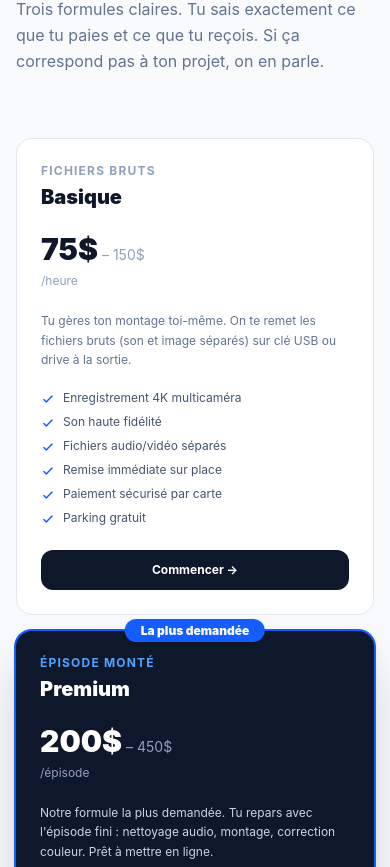
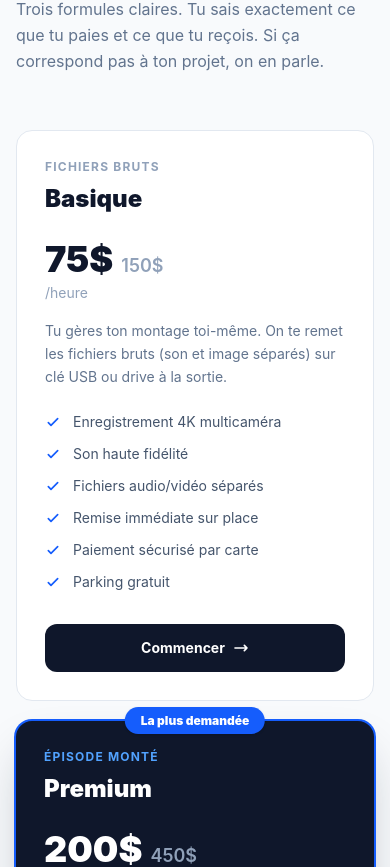
Before and after one commit to hackelh/multi-rec-studio, a Next.js app: page / in a window 390 px wide. Shown: the part 3975-4842 px from the top of the page. Built offline with nearby package versions, Linux system fonts and the light colour scheme.

Commit message:
correction des cartes

```diff
--- a/components/Pricing.tsx
+++ b/components/Pricing.tsx
@@ -16,13 +16,13 @@ function CalendarWidget({ lang }: { lang: string }) {
   const days = lang === "fr" ? DAYS_FR : DAYS_EN;
 
   return (
-    <div className="bg-white border border-slate-200 rounded-2xl p-6 shadow-sm">
+    <div className="bg-white border border-slate-200 rounded-2xl p-6">
       <div className="flex items-center justify-between mb-4">
         <div>
           <p className="font-black text-slate-900 text-sm">{lang === "fr" ? "Juin 2026" : "June 2026"}</p>
           <p className="text-slate-400 text-xs mt-0.5">Multi Rec Studio · Laval</p>
         </div>
-        <div className="flex gap-3 text-xs text-slate-400">
+        <div className="flex gap-4 text-xs text-slate-400">
           <span className="flex items-center gap-1.5">
             <span className="w-2.5 h-2.5 rounded-sm bg-blue-100 border border-blue-300" />
             {lang === "fr" ? "Disponible" : "Available"}
@@ -50,7 +50,7 @@ function CalendarWidget({ lang }: { lang: string }) {
               className={`
                 aspect-square rounded-lg text-xs font-semibold transition-all
                 ${slot === true ? "bg-blue-50 text-blue-700 hover:bg-blue-600 hover:text-white cursor-pointer" : ""}
-                ${slot === "taken" ? "bg-slate-50 text-slate-200 cursor-not-allowed line-through" : ""}
+                ${slot === "taken" ? "bg-slate-50 text-slate-300 cursor-not-allowed line-through" : ""}
                 ${slot === false ? "text-slate-200 cursor-not-allowed" : ""}
               `}
             >
@@ -78,7 +78,7 @@ export default function Pricing() {
       <div className="max-w-7xl mx-auto px-4 sm:px-6 lg:px-8">
 
         {/* Header */}
-        <div className="mb-16">
+        <div className="mb-14">
           <span className="inline-block bg-slate-100 text-slate-600 text-xs font-bold px-4 py-1.5 rounded-full mb-4 tracking-widest uppercase">
             {t.pricing.sectionBadge}
           </span>
@@ -90,101 +90,122 @@ export default function Pricing() {
           </p>
         </div>
 
-        {/* Plans + Calendar */}
-        <div className="grid grid-cols-1 lg:grid-cols-5 gap-6 lg:gap-8 mb-12">
-
-          {/* Plans  3 cols */}
-          <div className="lg:col-span-3 grid grid-cols-1 sm:grid-cols-3 gap-4">
+        {/* Pricing cards — full width, 3 equal columns */}
+        <div className="grid grid-cols-1 md:grid-cols-3 gap-5 mb-8">
           {t.pricing.plans.map((plan) => (
             <div
               key={plan.id}
-                className={`relative rounded-2xl p-6 flex flex-col transition-all ${
+              className={`relative rounded-2xl p-7 flex flex-col transition-all hover:scale-[1.01] ${
                 plan.featured
                   ? "bg-slate-900 text-white ring-2 ring-blue-600 shadow-2xl shadow-slate-900/30"
                   : "bg-white border border-slate-200 text-slate-900 hover:shadow-lg"
               }`}
             >
+              {/* Popular badge */}
               {plan.featured && (
-                  <div className="absolute -top-3.5 left-1/2 -translate-x-1/2">
-                    <span className="bg-blue-600 text-white text-xs font-black px-4 py-1 rounded-full shadow">
+                <div className="absolute -top-3.5 left-1/2 -translate-x-1/2 whitespace-nowrap">
+                  <span className="bg-blue-600 text-white text-xs font-black px-4 py-1.5 rounded-full shadow">
                     {t.pricing.popular}
                   </span>
                 </div>
               )}
 
-                <div className="mb-5">
-                  <p className={`text-xs font-bold tracking-widest uppercase mb-1 ${plan.featured ? "text-blue-400" : "text-slate-400"}`}>
+              {/* Plan header */}
+              <div className="mb-6">
+                <p className={`text-xs font-bold tracking-widest uppercase mb-2 ${plan.featured ? "text-blue-400" : "text-slate-400"}`}>
                   {plan.badge}
                 </p>
-                  <h3 className={`text-xl font-black ${plan.featured ? "text-white" : "text-slate-900"}`}>
+                <h3 className={`text-2xl font-black ${plan.featured ? "text-white" : "text-slate-900"}`}>
                   {plan.name}
                 </h3>
               </div>
 
-                <div className="mb-5">
-                  <div className="flex items-baseline gap-1">
-                    <span className={`text-3xl font-black ${plan.featured ? "text-white" : "text-slate-900"}`}>
+              {/* Price */}
+              <div className="mb-4">
+                <div className="flex items-baseline gap-2 flex-wrap">
+                  <span className={`text-4xl font-black ${plan.featured ? "text-white" : "text-slate-900"}`}>
                     {plan.price}
                   </span>
-                    <span className={`text-sm ${plan.featured ? "text-slate-400" : "text-slate-400"}`}>
-                      – {plan.priceMax}
+                  <span className={`text-lg font-semibold ${plan.featured ? "text-slate-400" : "text-slate-400"}`}>
+                    {plan.priceMax}
                   </span>
                 </div>
-                  <span className={`text-xs ${plan.featured ? "text-slate-400" : "text-slate-400"}`}>
+                <span className={`text-sm ${plan.featured ? "text-slate-400" : "text-slate-400"}`}>
                   {plan.period}
                 </span>
               </div>
 
-                <p className={`text-xs leading-relaxed mb-5 ${plan.featured ? "text-slate-300" : "text-slate-500"}`}>
+              {/* Description */}
+              <p className={`text-sm leading-relaxed mb-6 ${plan.featured ? "text-slate-300" : "text-slate-500"}`}>
                 {plan.description}
               </p>
 
-                <ul className="space-y-2 mb-6 flex-1">
+              {/* Features */}
+              <ul className="space-y-3 mb-8 flex-1">
                 {plan.features.map((f) => (
-                    <li key={f} className="flex items-start gap-2">
-                      <svg className={`w-3.5 h-3.5 mt-0.5 shrink-0 ${plan.featured ? "text-blue-400" : "text-blue-600"}`} fill="none" stroke="currentColor" viewBox="0 0 24 24">
+                  <li key={f} className="flex items-start gap-3">
+                    <svg
+                      className={`w-4 h-4 mt-0.5 shrink-0 ${plan.featured ? "text-blue-400" : "text-blue-600"}`}
+                      fill="none" stroke="currentColor" viewBox="0 0 24 24"
+                    >
                       <path strokeLinecap="round" strokeLinejoin="round" strokeWidth={2.5} d="M5 13l4 4L19 7" />
                     </svg>
-                      <span className={`text-xs ${plan.featured ? "text-slate-300" : "text-slate-600"}`}>{f}</span>
+                    <span className={`text-sm ${plan.featured ? "text-slate-300" : "text-slate-600"}`}>{f}</span>
                   </li>
                 ))}
               </ul>
 
+              {/* CTA */}
               <a
                 href="#about"
-                  className={`flex items-center justify-center gap-1.5 font-bold text-xs py-3 rounded-xl transition-all hover:scale-105 active:scale-95 ${
+                className={`flex items-center justify-center gap-2 font-bold text-sm py-3.5 rounded-xl transition-all hover:scale-[1.02] active:scale-[0.98] ${
                   plan.featured
-                      ? "bg-blue-600 hover:bg-blue-500 text-white"
+                    ? "bg-blue-600 hover:bg-blue-500 text-white shadow-lg shadow-blue-900/40"
                     : "bg-slate-900 hover:bg-slate-800 text-white"
                 }`}
               >
-                  {plan.cta} →
+                {plan.cta}
+                <svg className="w-4 h-4" fill="none" stroke="currentColor" viewBox="0 0 24 24">
+                  <path strokeLinecap="round" strokeLinejoin="round" strokeWidth={2.5} d="M17 8l4 4m0 0l-4 4m4-4H3" />
+                </svg>
               </a>
             </div>
           ))}
         </div>
 
-          {/* Calendar  2 cols */}
-          <div className="lg:col-span-2 flex flex-col gap-4">
-            <div className="bg-slate-900 rounded-2xl p-5 text-white">
-              <p className="text-xs font-bold tracking-widest uppercase text-slate-400 mb-1">{t.pricing.monthly.subtitle}</p>
-              <h4 className="text-xl font-black mb-1">{t.pricing.monthly.title}</h4>
-              <p className="text-2xl font-black text-blue-400 mb-3">{t.pricing.monthly.price}</p>
-              <p className="text-slate-400 text-xs leading-relaxed mb-4">{t.pricing.monthly.desc}</p>
-              <a href="#about" className="flex items-center justify-center gap-2 bg-white text-slate-900 font-bold text-xs py-2.5 rounded-xl hover:bg-blue-50 transition-colors">
+        {/* Monthly + Calendar row */}
+        <div className="grid grid-cols-1 lg:grid-cols-2 gap-5 mb-8">
+
+          {/* Monthly package */}
+          <div className="bg-slate-900 rounded-2xl p-8 text-white flex flex-col justify-between">
+            <div>
+              <p className="text-xs font-bold tracking-widest uppercase text-slate-400 mb-2">
+                {t.pricing.monthly.subtitle}
+              </p>
+              <h4 className="text-2xl font-black mb-1">{t.pricing.monthly.title}</h4>
+              <p className="text-3xl font-black text-blue-400 mb-4">{t.pricing.monthly.price}</p>
+              <p className="text-slate-400 text-sm leading-relaxed max-w-sm">
+                {t.pricing.monthly.desc}
+              </p>
+            </div>
+            <a
+              href="#about"
+              className="mt-8 inline-flex items-center gap-2 bg-white text-slate-900 font-bold text-sm px-6 py-3 rounded-xl hover:bg-blue-50 transition-colors w-fit"
+            >
               {t.pricing.contactBtn} →
             </a>
           </div>
 
+          {/* Calendar */}
           <CalendarWidget lang={lang} />
         </div>
-        </div>
 
-        {/* Bottom note */}
-        <p className="text-center text-slate-400 text-xs">
-          {t.pricing.note}
-          {" "}
-          <a href="#about" className="text-blue-600 hover:underline font-medium">{t.pricing.contactBtn}</a>
+        {/* Note */}
+        <p className="text-center text-slate-400 text-sm">
+          {t.pricing.note}{" "}
+          <a href="#about" className="text-blue-600 hover:underline font-medium">
+            {t.pricing.contactBtn}
+          </a>
         </p>
       </div>
     </section>
```
Lines whose indentation alone changed are shown as unchanged.
